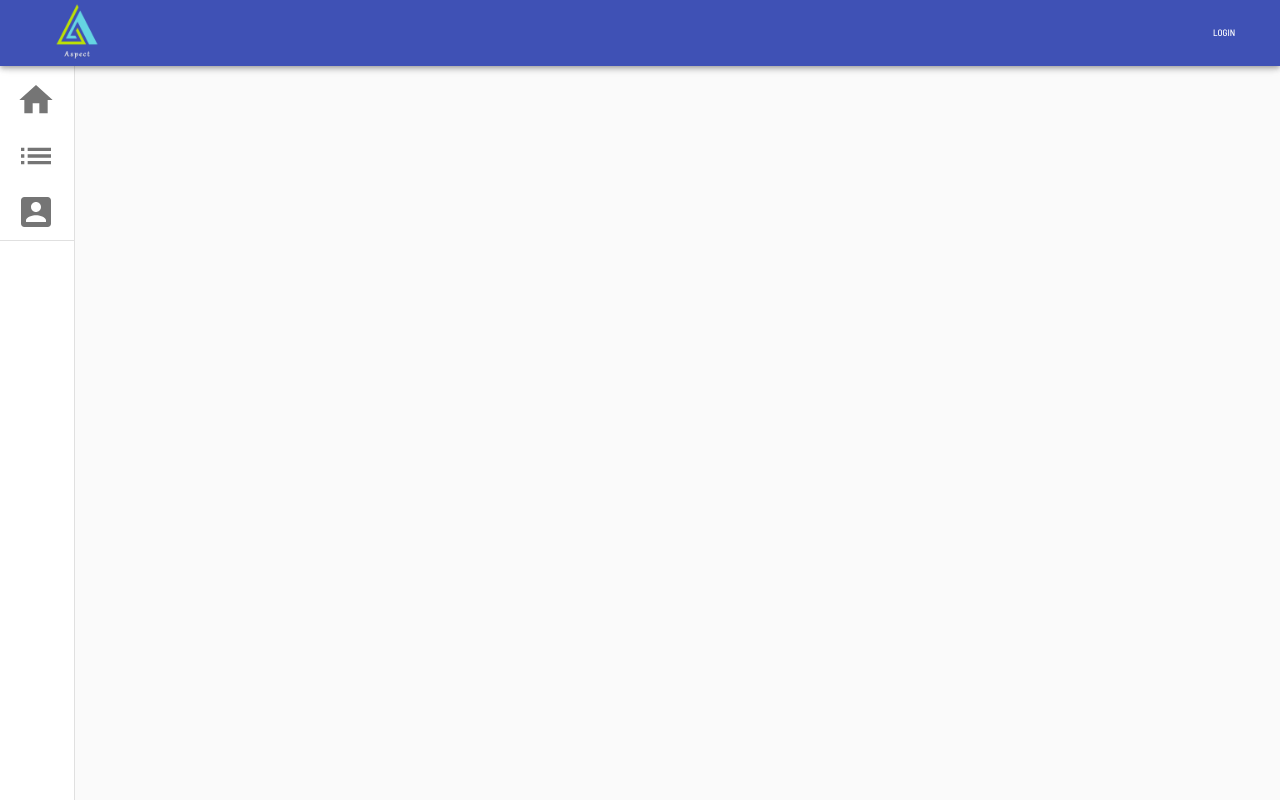
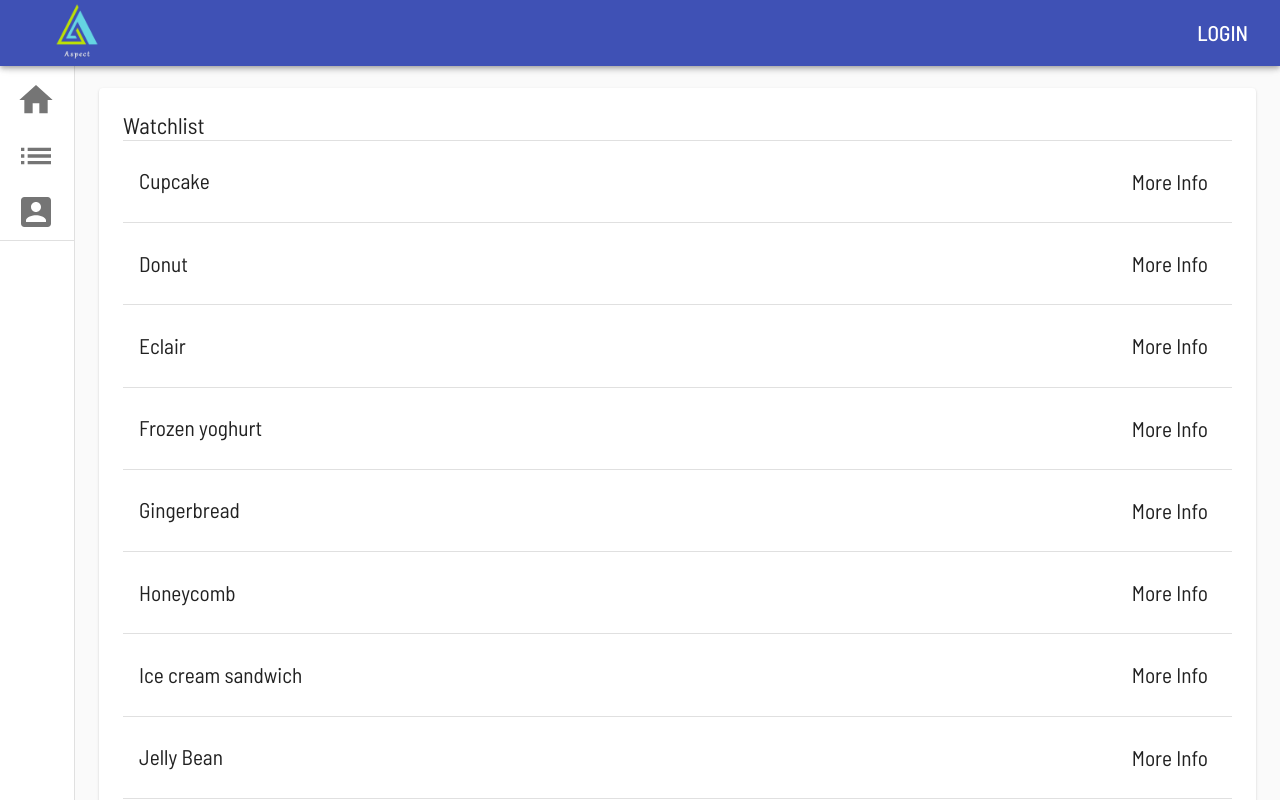
Before and after one commit to CHENGDU80/2021--chengdu80---fintech-contest-hku, a React (Create React App) app in the folder frontend/: page /watchlist in a window 1280 px wide. Shown: the top 800 px of the page. Built offline with nearby package versions, Linux system fonts and the light colour scheme.

Commit message:
modifying UI

```diff
--- a/frontend/src/app/MyDrawer.js
+++ b/frontend/src/app/MyDrawer.js
@@ -1,5 +1,6 @@
 import React from "react";
 import { makeStyles } from "@material-ui/core/styles";
+import { Link } from "react-router-dom";
 import Drawer from "@material-ui/core/Drawer";
 import AppBar from "@material-ui/core/AppBar";
 import CssBaseline from "@material-ui/core/CssBaseline";
@@ -36,6 +37,7 @@ const useStyles = makeStyles((theme) => ({
   logo: {
     width: "10rem",
   },
+  button: { fontSize: "2rem" },
   title: {
     flexGrow: 1,
   },
@@ -65,7 +67,9 @@ export default function ClippedDrawer(props) {
         <Toolbar>
           <img className={classes.logo} src={Logo} alt="logo" />
           <Typography variant="h6" className={classes.title}></Typography>
-          <Button color="inherit">Login</Button>
+          <Button color="inherit" className={classes.button}>
+            Login
+          </Button>
         </Toolbar>
       </AppBar>
       <Drawer
@@ -78,17 +82,17 @@ export default function ClippedDrawer(props) {
         <Toolbar />
         <div className={classes.drawerContainer}>
           <List>
-            <ListItem button key="Home">
+            <ListItem button key="Home" component={Link} to="/">
               <ListItemIcon>
                 <HomeIcon style={{ fontSize: 40 }} />
               </ListItemIcon>
             </ListItem>
-            <ListItem button key="Watchlist">
+            <ListItem button key="Watchlist" component={Link} to="/watchlist">
               <ListItemIcon>
                 <ListIcon style={{ fontSize: 40 }} />
               </ListItemIcon>
             </ListItem>
-            <ListItem button key="Logout">
+            <ListItem button key="Logout" component={Link} to="/logout">
               <ListItemIcon>
                 <AccountBoxIcon style={{ fontSize: 40 }} />
               </ListItemIcon>
--- a/frontend/src/app/store.js
+++ b/frontend/src/app/store.js
@@ -1,8 +1,10 @@
 import { configureStore } from "@reduxjs/toolkit";
 import usersReducer from "../users/usersSlice";
+import companiesReducer from "../companies/companiesSlice";
 
 export const store = configureStore({
   reducer: {
     users: usersReducer,
+    companies: companiesReducer,
   },
 });
--- a/frontend/src/companies/CustomPaginationActionsTable.js
+++ b/frontend/src/companies/CustomPaginationActionsTable.js
@@ -9,6 +9,7 @@ import TableFooter from "@material-ui/core/TableFooter";
 import TablePagination from "@material-ui/core/TablePagination";
 import TableRow from "@material-ui/core/TableRow";
 import Paper from "@material-ui/core/Paper";
+import { Button } from "@material-ui/core";
 import IconButton from "@material-ui/core/IconButton";
 import FirstPageIcon from "@material-ui/icons/FirstPage";
 import KeyboardArrowLeft from "@material-ui/icons/KeyboardArrowLeft";
@@ -45,18 +46,10 @@ function TablePaginationActions(props) {
 
   return (
     <div className={classes.root}>
-      <IconButton
-        onClick={handleFirstPageButtonClick}
-        disabled={page === 0}
-        aria-label="first page"
-      >
+      <IconButton onClick={handleFirstPageButtonClick} disabled={page === 0}>
         {theme.direction === "rtl" ? <LastPageIcon /> : <FirstPageIcon />}
       </IconButton>
-      <IconButton
-        onClick={handleBackButtonClick}
-        disabled={page === 0}
-        aria-label="previous page"
-      >
+      <IconButton onClick={handleBackButtonClick} disabled={page === 0}>
         {theme.direction === "rtl" ? (
           <KeyboardArrowRight />
         ) : (
@@ -66,7 +59,6 @@ function TablePaginationActions(props) {
       <IconButton
         onClick={handleNextButtonClick}
         disabled={page >= Math.ceil(count / rowsPerPage) - 1}
-        aria-label="next page"
       >
         {theme.direction === "rtl" ? (
           <KeyboardArrowLeft />
@@ -92,36 +84,25 @@ TablePaginationActions.propTypes = {
   rowsPerPage: PropTypes.number.isRequired,
 };
 
-function createData(name, calories, fat) {
-  return { name, calories, fat };
-}
-
-const rows = [
-  createData("Cupcake", 305, 3.7),
-  createData("Donut", 452, 25.0),
-  createData("Eclair", 262, 16.0),
-  createData("Frozen yoghurt", 159, 6.0),
-  createData("Gingerbread", 356, 16.0),
-  createData("Honeycomb", 408, 3.2),
-  createData("Ice cream sandwich", 237, 9.0),
-  createData("Jelly Bean", 375, 0.0),
-  createData("KitKat", 518, 26.0),
-  createData("Lollipop", 392, 0.2),
-  createData("Marshmallow", 318, 0),
-  createData("Nougat", 360, 19.0),
-  createData("Oreo", 437, 18.0),
-];
-
 const useStyles2 = makeStyles({
   table: {
     minWidth: 500,
   },
+  tableCell: {
+    fontSize: "2rem",
+  },
+  button: {
+    fontSize: "2rem",
+    textTransform: "none",
+    fontWeight: 400,
+  },
 });
 
-export default function CustomPaginationActionsTable() {
+export default function CustomPaginationActionsTable(props) {
+  const { rows } = props;
   const classes = useStyles2();
   const [page, setPage] = React.useState(0);
-  const [rowsPerPage, setRowsPerPage] = React.useState(5);
+  const [rowsPerPage, setRowsPerPage] = React.useState(10);
 
   const emptyRows =
     rowsPerPage - Math.min(rowsPerPage, rows.length - page * rowsPerPage);
@@ -136,22 +117,26 @@ export default function CustomPaginationActionsTable() {
   };
 
   return (
-    <TableContainer component={Paper}>
-      <Table className={classes.table} aria-label="custom pagination table">
+    <TableContainer>
+      <Table className={classes.table}>
         <TableBody>
           {(rowsPerPage > 0
             ? rows.slice(page * rowsPerPage, page * rowsPerPage + rowsPerPage)
             : rows
           ).map((row) => (
             <TableRow key={row.name}>
-              <TableCell component="th" scope="row">
+              <TableCell
+                component="th"
+                scope="row"
+                className={classes.tableCell}
+              >
                 {row.name}
               </TableCell>
+              {/* <TableCell style={{ width: 160 }} align="right">
+                {row.calories}
+              </TableCell> */}
               <TableCell style={{ width: 160 }} align="right">
-                {row.calories}
-              </TableCell>
-              <TableCell style={{ width: 160 }} align="right">
-                {row.fat}
+                <Button className={classes.button}>More Info</Button>
               </TableCell>
             </TableRow>
           ))}
--- a/frontend/src/companies/Dashboard.js
+++ b/frontend/src/companies/Dashboard.js
@@ -5,7 +5,6 @@ import News from "./News";
 import LineChart from "./LineChart";
 import DoughnutChart from "./Doughnut";
 import TwoLinesChart from "./TwoLinesChart";
-import CustomPaginationActionsTable from "./CustomPaginationActionsTable";
 
 const useStyles = makeStyles({
   div: { width: "100%", boxSizing: "border-box", padding: "2rem" },
@@ -92,13 +91,9 @@ const Dashboard = () => {
             </Grid>
           </Grid>
 
-          <Grid item xs={12}>
-            <Divider />
-          </Grid>
-
-          <Grid item xs={12}>
+          {/* <Grid item xs={12}>
             <CustomPaginationActionsTable />
-          </Grid>
+          </Grid> */}
         </Grid>
       </div>
     </div>
--- a/frontend/src/companies/Watchlist.js
+++ b/frontend/src/companies/Watchlist.js
@@ -1,7 +1,40 @@
 import React from "react";
+import CustomPaginationActionsTable from "./CustomPaginationActionsTable";
+import { Paper, Typography, Box, Divider } from "@material-ui/core";
+
+function createData(name, calories, fat) {
+  return { name, calories, fat };
+}
+
+const rows = [
+  createData("Cupcake", 305, 3.7),
+  createData("Donut", 452, 25.0),
+  createData("Eclair", 262, 16.0),
+  createData("Frozen yoghurt", 159, 6.0),
+  createData("Gingerbread", 356, 16.0),
+  createData("Honeycomb", 408, 3.2),
+  createData("Ice cream sandwich", 237, 9.0),
+  createData("Jelly Bean", 375, 0.0),
+  createData("KitKat", 518, 26.0),
+  createData("Lollipop", 392, 0.2),
+  createData("Marshmallow", 318, 0),
+  createData("Nougat", 360, 19.0),
+  createData("Oreo", 437, 18.0),
+];
 
 const Watchlist = () => {
-  return <div></div>;
+  return (
+    <div>
+      <Paper>
+        <Box p={3}>
+          <Typography variant="h4">Watchlist</Typography>
+          <Divider />
+          <CustomPaginationActionsTable rows={rows} />
+        </Box>
+      </Paper>
+      <br />
+    </div>
+  );
 };
 
 export default Watchlist;
--- /dev/null
+++ b/frontend/src/companies/companiesSlice.js
@@ -0,0 +1,35 @@
+import { createAsyncThunk, createSlice } from "@reduxjs/toolkit";
+import axios from "axios";
+
+const host = "http://127.0.0.1:5000";
+const initialState = { profile: {}, risk: {} };
+
+export const search = createAsyncThunk(
+  "companies/search",
+  async (id, thunkAPI) => {
+    const response = await axios.post(host + "/api/search", JSON.stringify(id));
+    console.log(response);
+    return response.data;
+  }
+);
+
+export const companiesSlice = createSlice({
+  name: "companies",
+  initialState,
+  reducers: {},
+  // extraReducers: (builder) => {
+  //   builder.addCase(login.fulfilled, (state, action) => {
+  //     state.user = action.payload;
+  //   });
+  //   builder.addCase(register.fulfilled, (state, action) => {
+  //     state.user = action.payload;
+  //   });
+  // },
+});
+
+// export const { logout } = usersSlice.actions;
+
+export const selectprofile = (state) => state.profile;
+export const selectrisk = (state) => state.risk;
+
+export default companiesSlice.reducer;
--- a/frontend/src/users/LogoutPage.css
+++ b/frontend/src/users/LogoutPage.css
@@ -1,13 +1,6 @@
-/* logout.html mobile*/
-@media screen and (max-width: 600px) {
 #logout-div {
-    background-color: var(--theme-bg);
   width: 100%;
   height: 100%;
-    overflow: auto;
-  }
-  #logout-content-div {
-    padding: 0 2rem;
 }
 .logout-text {
   font-family: var(--barlow);
@@ -15,18 +8,10 @@
   font-size: 3rem;
   font-weight: 200;
 }
-}
 
-/* logout.html web*/
-@media screen and (min-width: 600px) {
 #logout-div {
-    background-color: var(--theme-bg);
   width: 100%;
   height: 100%;
-    overflow: auto;
-  }
-  #logout-content-div {
-    padding: 0 2rem;
 }
 .logout-text {
   font-family: var(--barlow);
@@ -34,4 +19,3 @@
   font-size: 3rem;
   font-weight: 200;
 }
-}
--- a/frontend/src/users/LogoutPage.js
+++ b/frontend/src/users/LogoutPage.js
@@ -5,7 +5,6 @@ import "./LogoutPage.css";
 const LogoutPage = () => {
   return (
     <div id="logout-div">
-      <div id="logout-content-div">
       <p className="logout-text">
         You have sucessfully logged out!{" "}
         <Link to="/welcome" className="logout-text">
@@ -13,7 +12,6 @@ const LogoutPage = () => {
         </Link>
       </p>
     </div>
-    </div>
   );
 };
 
--- a/frontend/src/users/usersSlice.js
+++ b/frontend/src/users/usersSlice.js
@@ -1,13 +1,14 @@
 import { createAsyncThunk, createSlice } from "@reduxjs/toolkit";
 import axios from "axios";
 
+const host = "http://127.0.0.1:5000";
 const initialState = { user: "" };
 
 export const login = createAsyncThunk(
   "users/login",
   async (userInfo, thunkAPI) => {
     const response = await axios.post(
-      "http://127.0.0.1:5000/auth/login",
+      host + "/api/login",
       JSON.stringify(userInfo)
     );
     console.log(response);
@@ -19,7 +20,7 @@ export const register = createAsyncThunk(
   "users/register",
   async (userInfo, thunkAPI) => {
     const response = await axios.post(
-      "http://127.0.0.1:5000/auth/register",
+      host + "/api/register",
       JSON.stringify(userInfo)
     );
     console.log(response);
```
Also changed, not shown: frontend/src/companies/HomePage.js (+17 -2 lines). Lines whose indentation alone changed are shown as unchanged.
